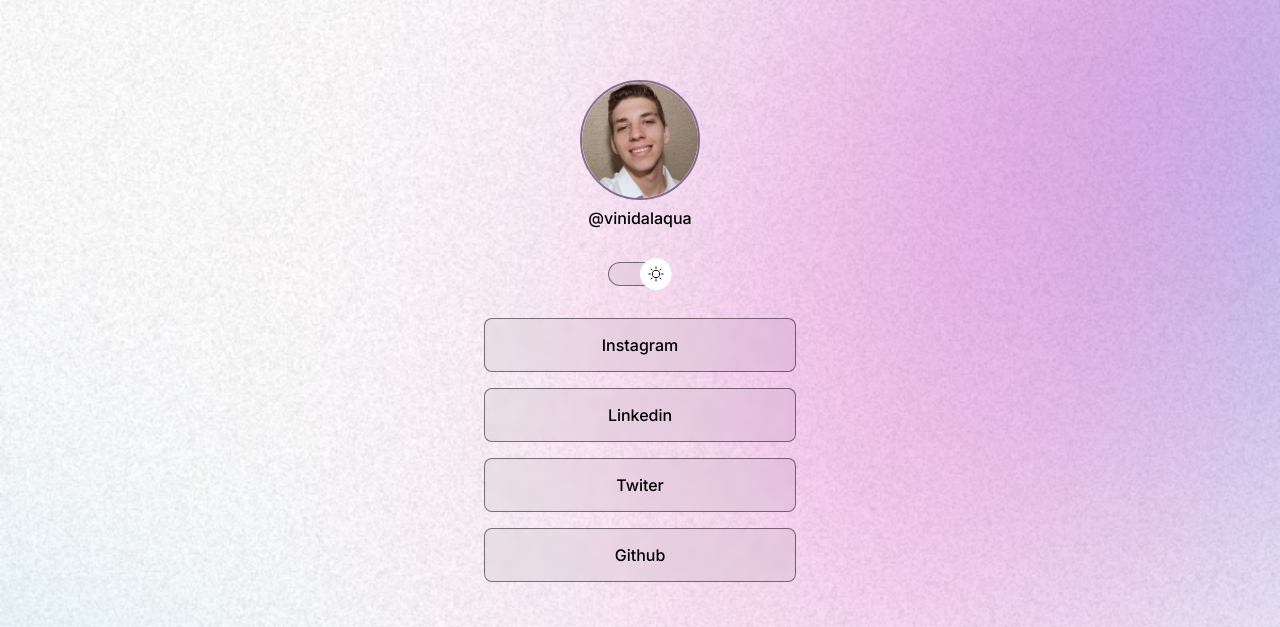
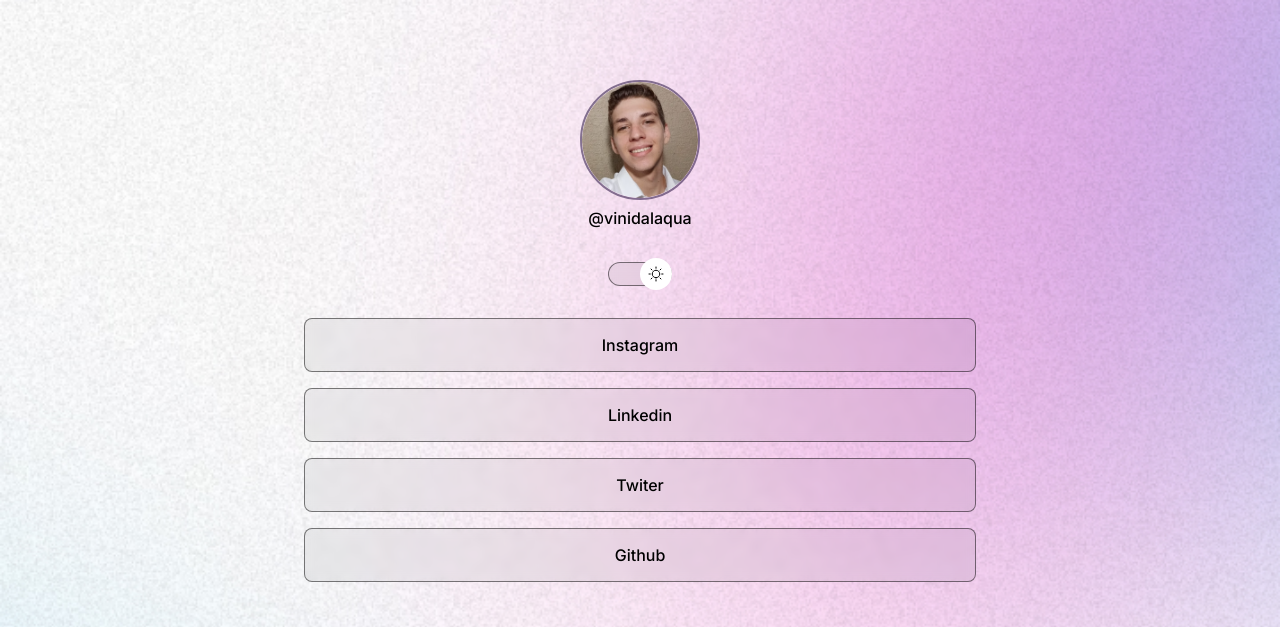
Before and after one commit to vinehds/Projeto-Rocketseat, a plain HTML site: page index.html in a window 1280 px wide. Shown: the top 627 px of the page. Drawn offline with nearby package versions, Linux system fonts and the light colour scheme.

Commit message:
adjust container width

```diff
--- a/style.css
+++ b/style.css
@@ -42,7 +42,8 @@ body * {
 }
 /*ajustando a div conteiner*/
 .container {
-  width: 360px;
+  width: 100%;
+  max-width: 720px;
   margin: auto;
 }
 /*ajustando o profile*/
```
